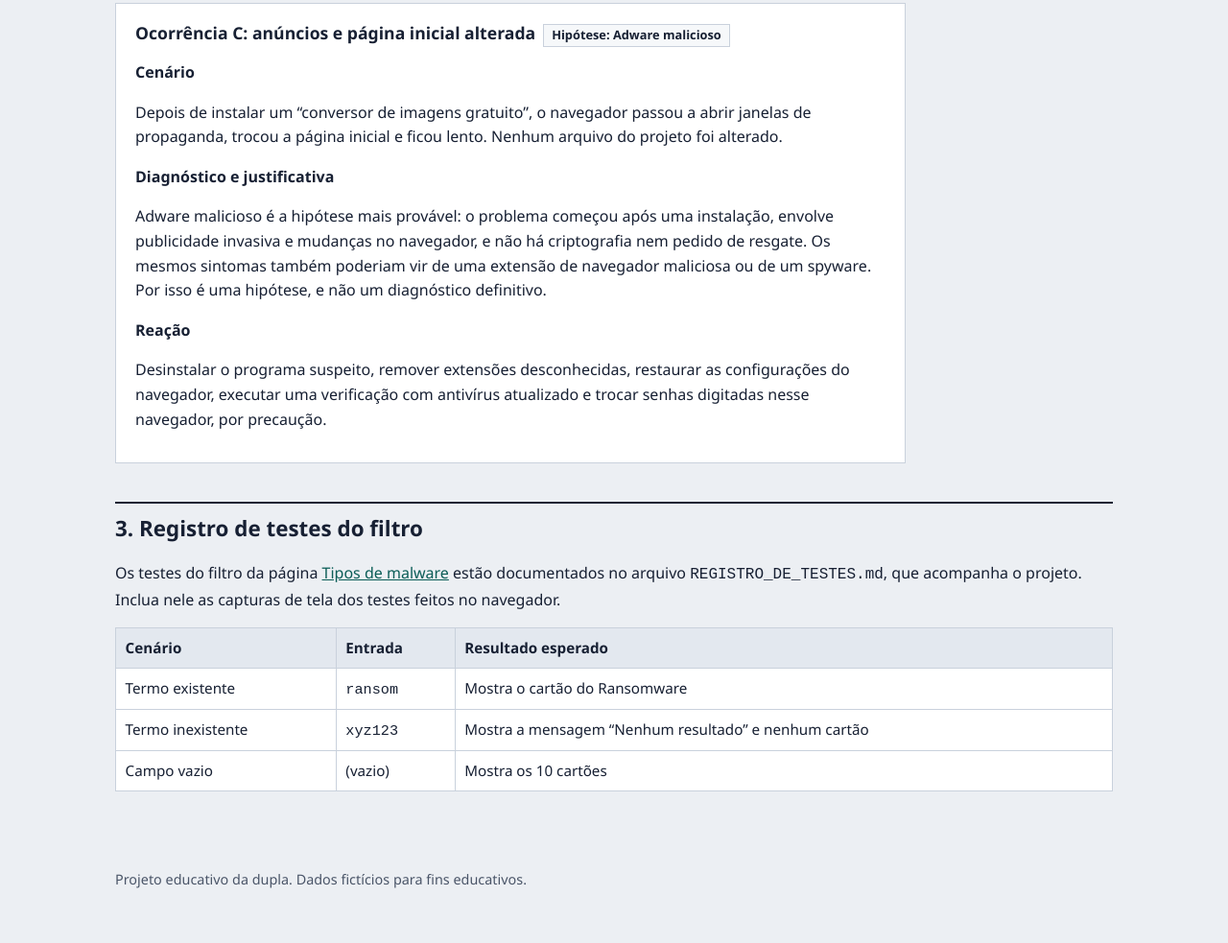
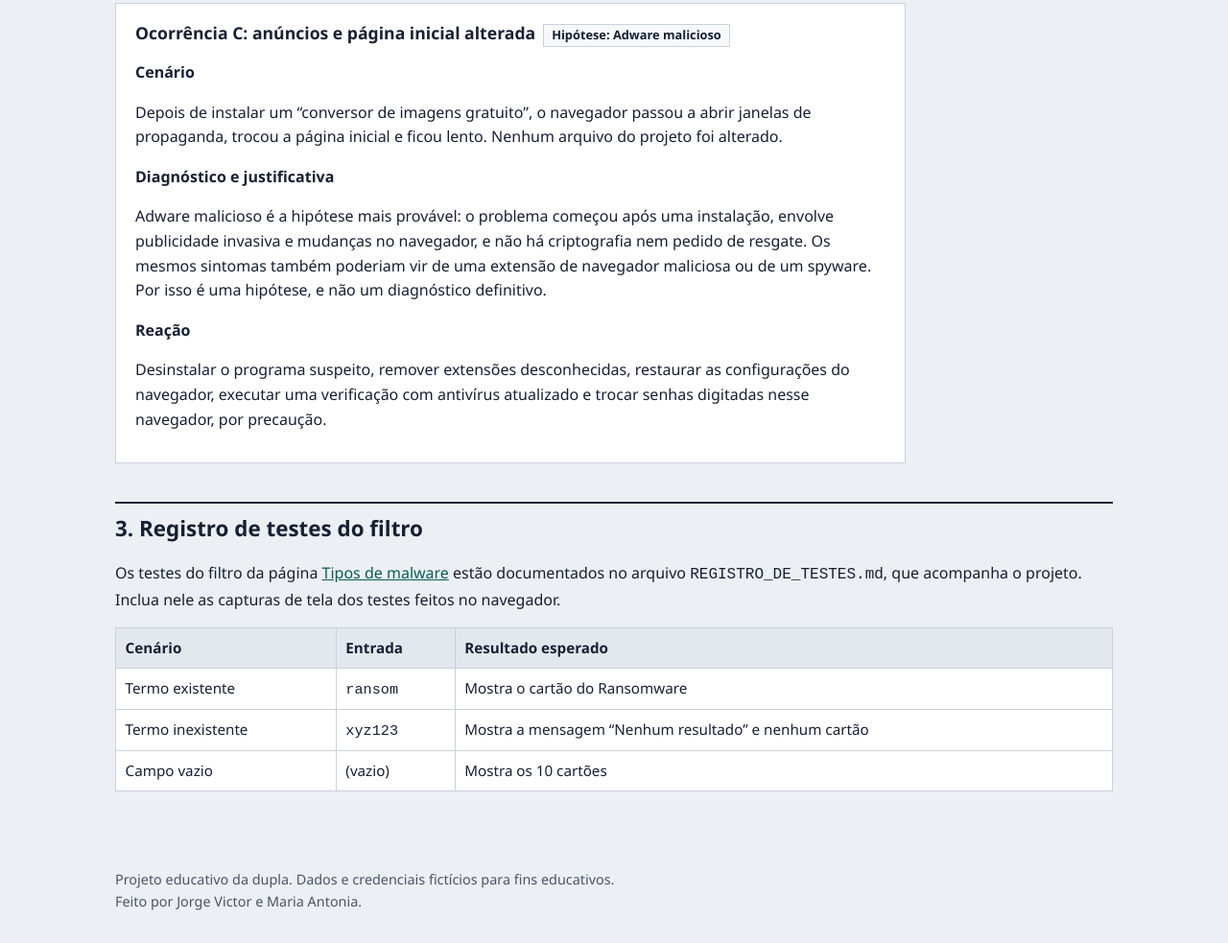
Before and after one commit to JorgeNoolasco/cyberstore-security, a plain HTML site: page index.html in a window 1280 px wide. Shown: the part 1949-2932 px from the top of the page at 96% size. Before the commit the page ends 2909 px from the top, so only its background shows below. Drawn offline with Linux system fonts and the light colour scheme.

Commit message:
Corrige o footer

```diff
--- a/index.html
+++ b/index.html
@@ -81,7 +81,7 @@
     </tbody>
   </table></div>
 </main>
-<footer>Projeto educativo da dupla. Dados fictícios para fins educativos.</footer>
+<footer>Projeto educativo da dupla. Dados e credenciais fictícios para fins educativos.<br>Feito por Jorge Victor e Maria Antonia.</footer>
 <script src="js/script.js"></script>
 </body>
 </html>
```
Also changed, not shown: ameacas.html (+1 -1 lines), malware.html (+1 -1 lines).
